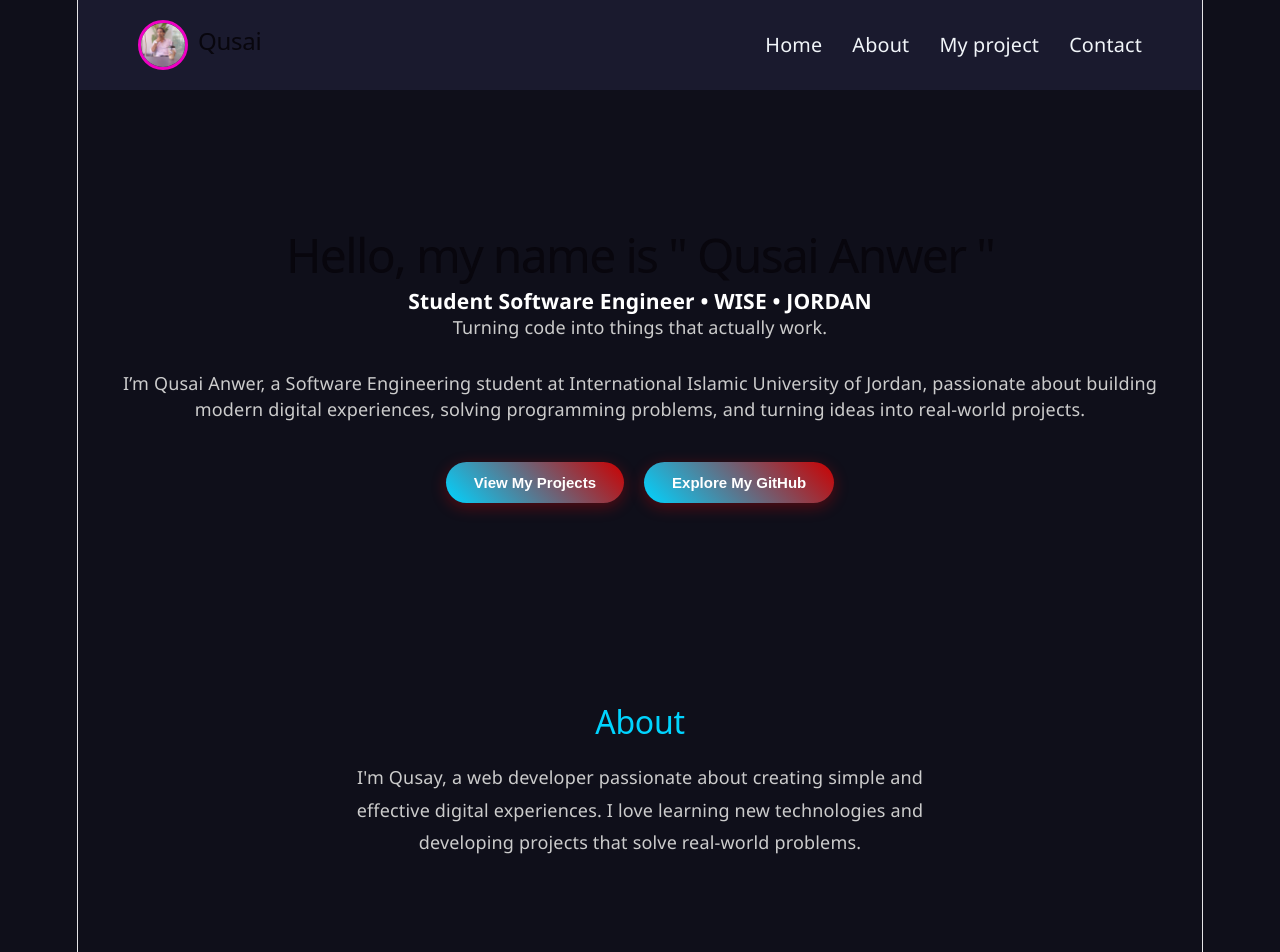
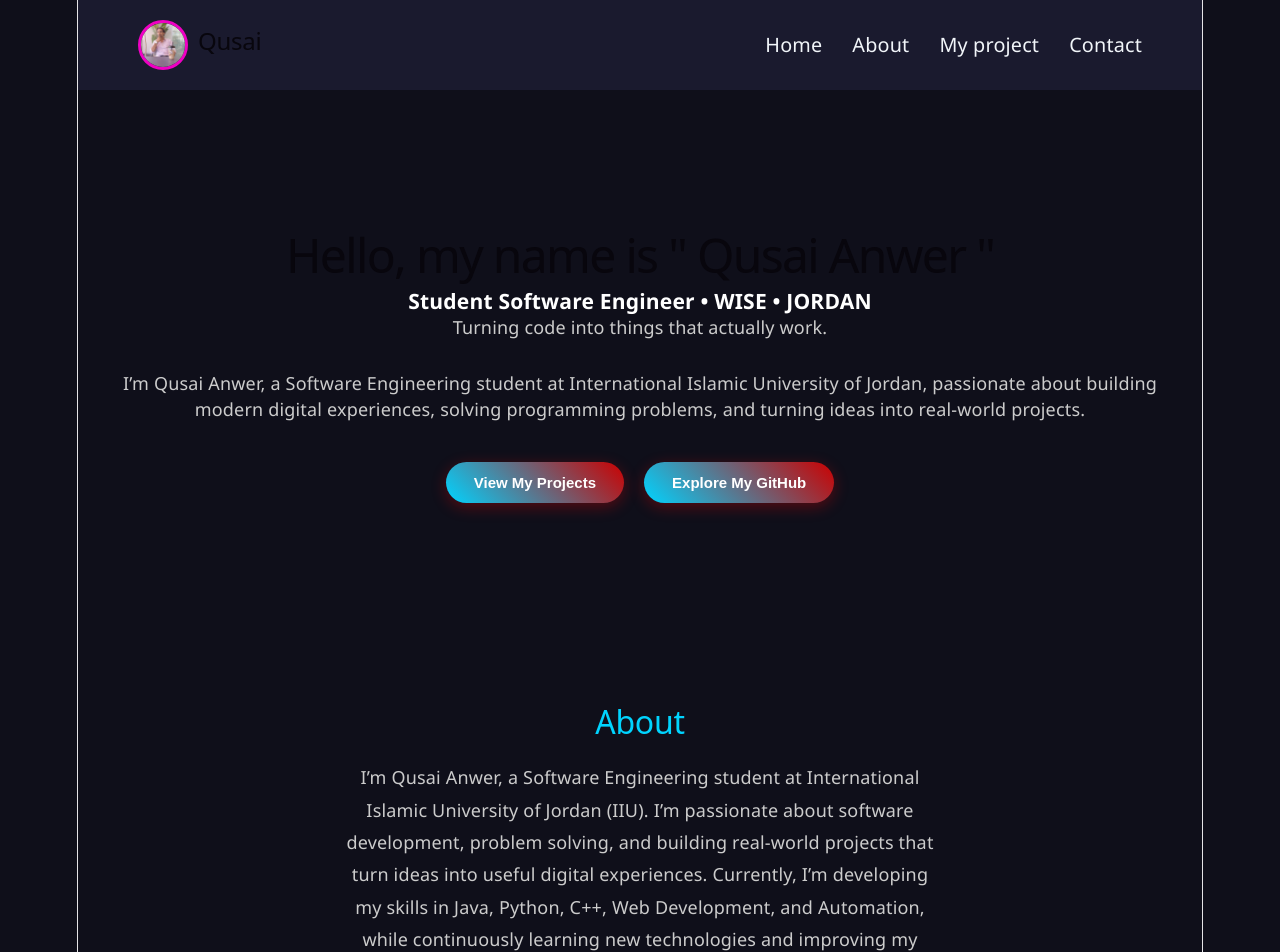
Before and after one commit to qusaianwer/qusai-protfilio, a React (Vite) app: page / in a window 1280 px wide. Shown: the top 952 px of the page. Built offline with nearby package versions, Linux system fonts and the light colour scheme.

Commit message:
add about

```diff
--- a/src/components/about.jsx
+++ b/src/components/about.jsx
@@ -3,10 +3,13 @@ function About() {
     <section className="about" id="about">
       <h2>About</h2>
       <p>
-       I'm Qusay, a web developer passionate about creating simple and effective digital experiences.
+       I’m Qusai Anwer, a Software Engineering student at International Islamic University of Jordan (IIU).
 
-I love learning new technologies and developing projects that solve real-world problems.
-      </p>
+I’m passionate about software development, problem solving, and building real-world projects that turn ideas into useful digital experiences.
+
+Currently, I’m developing my skills in Java, Python, C++, Web Development, and Automation, while continuously learning new technologies and improving my programming fundamentals.
+
+My goal is to grow into a skilled software engineer by building meaningful projects, solving challenging problems, and gaining practical experience along the way.</p>
     </section>
   );
 }
```
